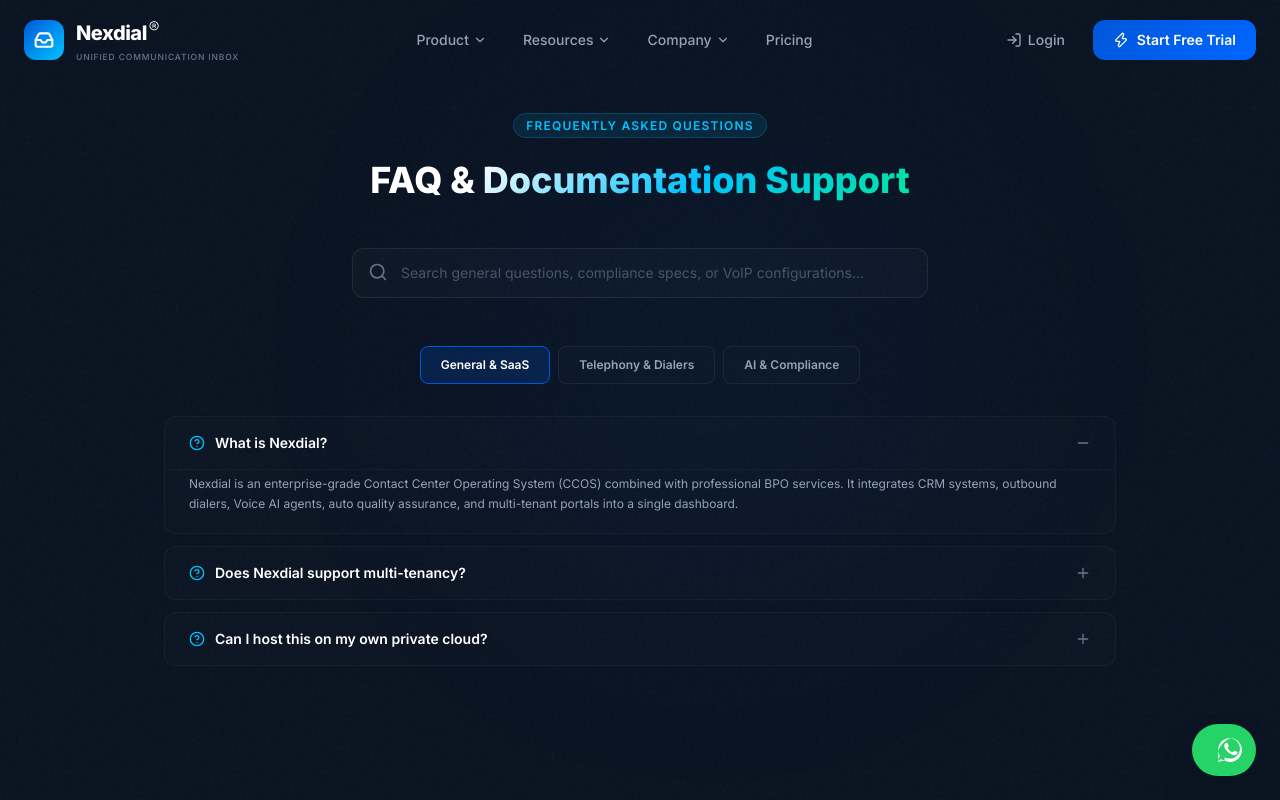
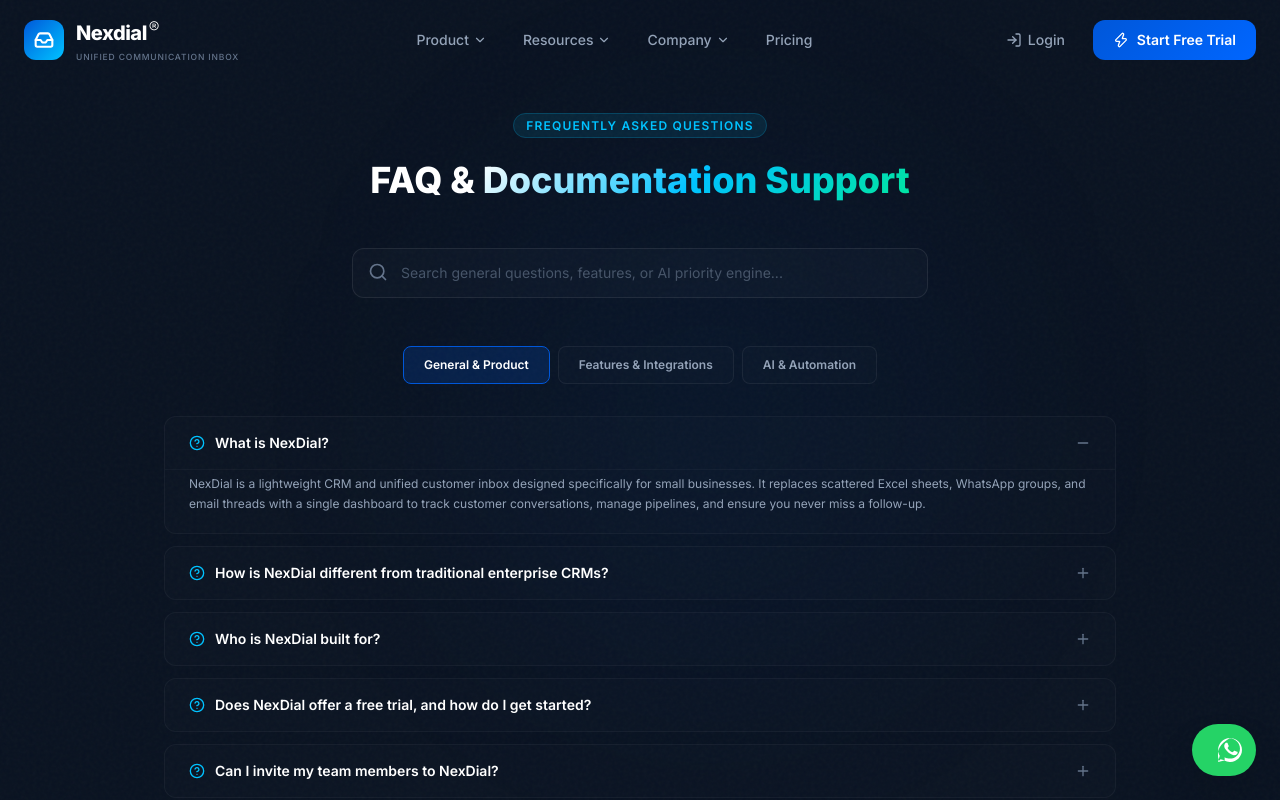
Before and after one commit to sabledattatray/Nexdial-IO, a Next.js app: page /faqs in a window 1280 px wide. Shown: the top 800 px of the page. Built offline with nearby package versions, Linux system fonts and the light colour scheme.

Commit message:
Update and expand FAQs to match CRM focus and align sitemap and README

```diff
--- a/src/app/faqs/page.tsx
+++ b/src/app/faqs/page.tsx
@@ -8,51 +8,79 @@
 const faqCategories = [
   {
     id: "general",
-    name: "General & SaaS",
+    name: "General & Product",
     items: [
       {
-        q: "What is Nexdial?",
-        a: "Nexdial is an enterprise-grade Contact Center Operating System (CCOS) combined with professional BPO services. It integrates CRM systems, outbound dialers, Voice AI agents, auto quality assurance, and multi-tenant portals into a single dashboard.",
+        q: "What is NexDial?",
+        a: "NexDial is a lightweight CRM and unified customer inbox designed specifically for small businesses. It replaces scattered Excel sheets, WhatsApp groups, and email threads with a single dashboard to track customer conversations, manage pipelines, and ensure you never miss a follow-up.",
       },
       {
-        q: "Does Nexdial support multi-tenancy?",
-        a: "Yes, absolutely. Nexdial was designed from the ground up to support unlimited independent organizations (tenants). Each tenant gets its own configuration settings, sub-domains, branding, agent teams, dialers, and database clusters.",
+        q: "How is NexDial different from traditional enterprise CRMs?",
+        a: "Traditional CRMs are often overly complex, expensive, and require weeks of training. NexDial is designed to be set up in under 5 minutes. It focuses only on the essentials: capturing leads from web forms and WhatsApp, managing them on a simple pipeline, and showing you exactly who to contact next.",
       },
       {
-        q: "Can I host this on my own private cloud?",
-        a: "Yes. In addition to our fully managed cloud service, we offer hybrid cloud and on-premise installation plans utilizing Kubernetes (K8s) clusters on Microsoft Azure and AWS.",
+        q: "Who is NexDial built for?",
+        a: "NexDial is built for small business owners, sales agents, and customer success teams who want a simple, fast tool to keep track of their customer pipeline without the bloat of enterprise systems.",
+      },
+      {
+        q: "Does NexDial offer a free trial, and how do I get started?",
+        a: "Yes! We offer a 14-day free trial with full access to all features (pipeline, WhatsApp templates, and AI recommendations) so you can experience how easy it is to manage your leads before committing.",
+      },
+      {
+        q: "Can I invite my team members to NexDial?",
+        a: "Yes, NexDial supports multi-user collaboration. You can invite your team members, assign leads to specific agents, and view performance metrics across the entire team from a centralized dashboard.",
       }
     ]
   },
   {
-    id: "telephony",
-    name: "Telephony & Dialers",
+    id: "features",
+    name: "Features & Integrations",
     items: [
       {
-        q: "Which VoIP providers are supported?",
-        a: "Nexdial integrates directly with Asterisk, FreePBX, Vicidial, Twilio, Exotel, and any standard SIP-compliant trunk provider.",
+        q: "How does the WhatsApp integration work?",
+        a: "NexDial lets you trigger WhatsApp messages directly from the lead profile. It formats customized follow-up templates using the lead's name and details so you can click a button and launch pre-filled chats in your WhatsApp Web or Desktop application instantly.",
       },
       {
-        q: "What dialing modes are available?",
-        a: "Our dialer engine supports Predictive (dynamic algorithm), Power (consecutive calling), Progressive (only dials when agent is free), and Preview (displays record before calling) modes.",
+        q: "Can I import existing leads via CSV?",
+        a: "Yes, absolutely! NexDial features a built-in CSV import module. You can map your existing spreadsheet columns (Name, Phone, Email, Tags, Source) and upload hundreds of leads to your inbox in seconds.",
       },
       {
-        q: "Does the dialer include Answering Machine Detection (AMD)?",
-        a: "Yes, we integrate low-latency AI-based Answering Machine Detection that filters out voicemail, busy signals, and disconnected tones with >98% accuracy.",
+        q: "Does NexDial prevent duplicate leads?",
+        a: "Yes. When new leads are imported or added, NexDial automatically scans for existing records with matching phone numbers or email addresses, flagging them with 'Duplicate' warnings to prevent double-contacting.",
+      },
+      {
+        q: "Can I customize the pipeline stages to fit my sales process?",
+        a: "Absolutely! You can rename, add, or delete pipeline stages to match your exact workflow, whether you are managing property sales, consulting inquiries, or e-commerce leads.",
+      },
+      {
+        q: "How does NexDial handle custom fields for leads?",
+        a: "You can create custom fields for your leads to store specific information like budget, preferred contact time, or product interest. These custom fields can also be mapped during CSV imports.",
       }
     ]
   },
   {
     id: "ai",
-    name: "AI & Compliance",
+    name: "AI & Automation",
     items: [
       {
-        q: "Is Nexdial HIPAA compliant?",
-        a: "Yes, all patient data streams, dialer campaigns, and recording repositories meet HIPAA standards with end-to-end TLS/AES encryption, BAA contracts, and database audit logs.",
+        q: "How does the AI 'Next Best Action' recommendation engine work?",
+        a: "Our Priority Engine continuously analyzes lead activity recency, source intent, and schedules. It automatically recommends the next logical step (e.g., calling a new hot lead, messaging a WhatsApp inquiry, or setting a follow-up date) to help you close deals faster.",
       },
       {
-        q: "How does the AI Agent Copilot work?",
-        a: "During a live call, our system transcribes the speech in real-time. It queries internal SOP documentation using semantic search (RAG) and displays answers and script suggestions directly on the agent's screen.",
+        q: "What is the Lead Health Score?",
+        a: "The Lead Health Score (0-100) measures how likely a lead is to convert. It increases with positive touchpoints (calls, notes, WhatsApp interactions) and penalizes leads that are going stale or have overdue follow-up dates.",
+      },
+      {
+        q: "How does Daily Execution Mode work?",
+        a: "Daily Execution Mode is a focused workspace that queues up your top active leads sorted by priority and AI Health Score. It lets you go through them one-by-one to log calls, send quick WhatsApp messages, or update statuses in a single distraction-free interface.",
+      },
+      {
+        q: "What parameters determine the AI priority recommendation score?",
+        a: "The Priority Engine evaluates recency of interaction, lead age, engagement frequency, and custom follow-up dates. This ensures hot, new leads and critical follow-ups are always positioned at the top of your queue.",
+      },
+      {
+        q: "Can I automate follow-up reminders?",
+        a: "Yes. You can set specific follow-up dates for any lead. The AI priority engine will automatically flag these leads as high priority on the scheduled date and send you a notification to follow up.",
       }
     ]
   }
@@ -68,9 +96,9 @@
   // Filtering FAQs if search is present
   const allFilteredFaqs = searchQuery
     ? faqCategories.flatMap(cat => cat.items.filter(item =>
-        item.q.toLowerCase().includes(searchQuery.toLowerCase()) ||
-        item.a.toLowerCase().includes(searchQuery.toLowerCase())
-      ))
+      item.q.toLowerCase().includes(searchQuery.toLowerCase()) ||
+      item.a.toLowerCase().includes(searchQuery.toLowerCase())
+    ))
     : selectedCat.items;
 
   return (
@@ -96,7 +124,7 @@
             <Search className="absolute left-4 top-3.5 w-5 h-5 text-[#64748B]" />
             <input
               type="text"
-              placeholder="Search general questions, compliance specs, or VoIP configurations..."
+              placeholder="Search general questions, features, or AI priority engine..."
               value={searchQuery}
               onChange={(e) => setSearchQuery(e.target.value)}
               className="w-full pl-12 pr-4 py-3.5 rounded-xl bg-white/[0.02] border border-white/[0.08] focus:border-[#00C2FF] focus:outline-none text-sm text-white placeholder-[#475569] transition-all"
@@ -170,7 +198,7 @@
             })
           ) : (
             <div className="text-center py-12 text-[#64748B] text-xs">
-              No matching questions found. Try search keywords like &quot;SaaS&quot;, &quot;dialer&quot; or &quot;compliance&quot;.
+              No matching questions found. Try search keywords like &quot;WhatsApp&quot;, &quot;import&quot; or &quot;Health Score&quot;.
             </div>
           )}
         </AnimatedSection>
--- a/src/app/sitemap/page.tsx
+++ b/src/app/sitemap/page.tsx
@@ -56,7 +56,7 @@
       color: "#EF4444",
       links: [
         { label: "Knowledge Center", href: "/knowledge-center", desc: "Vicidial configurations and OAuth integration guides" },
-        { label: "Frequently Asked FAQs", href: "/faqs", desc: "Questions regarding HIPAA, multi-tenant billing & hosting" },
+        { label: "Frequently Asked FAQs", href: "/faqs", desc: "Questions regarding WhatsApp integration, CSV import, and AI recommendations" },
         { label: "Contact Hotline Team", href: "/contact", desc: "Office maps, WhatsApp advisor, and support email" },
         { label: "Request Demo System", href: "/request-demo", desc: "Deploy sandbox test dialers and CRM instances" },
         { label: "Book Consultation Slot", href: "/book-consultation", desc: "Solutions architecture scoping sessions" },
@@ -85,7 +85,7 @@
             HTML <span className="gradient-text">Sitemap</span>
           </h1>
           <p className="text-[#94A3B8] text-base mt-4">
-            Navigate through all public pages, operational dashboards, agent softphones, support document centers, and compliance reports of the Nexdial Contact Center Operating System.
+            Navigate through all public pages, sales pipelines, CRM dashboards, WhatsApp configurations, support document centers, and settings of the NexDial CRM platform.
           </p>
         </AnimatedSection>
 
```
Also changed, not shown: 1 other file (tests, documents, lock files or other folders).
